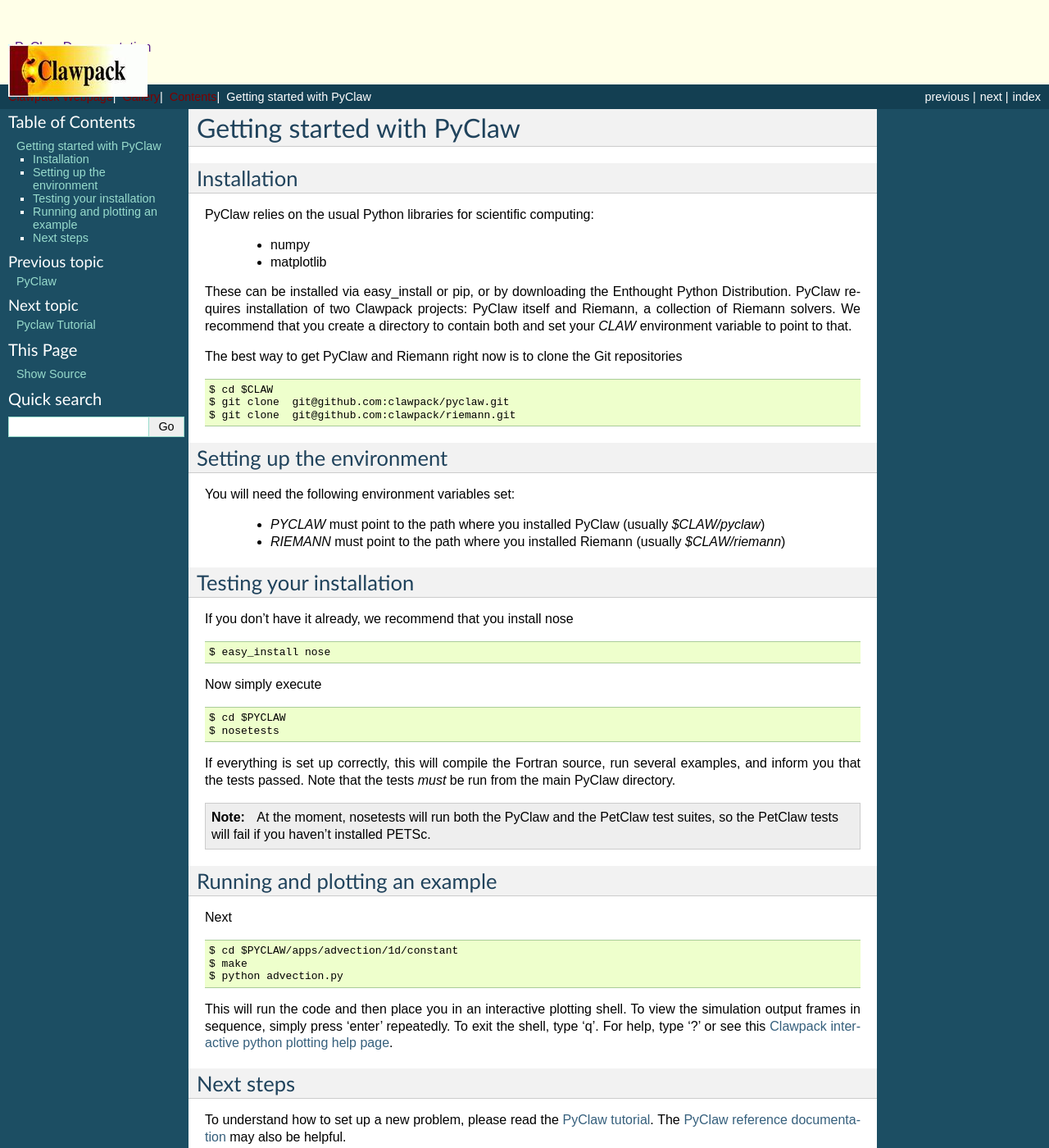
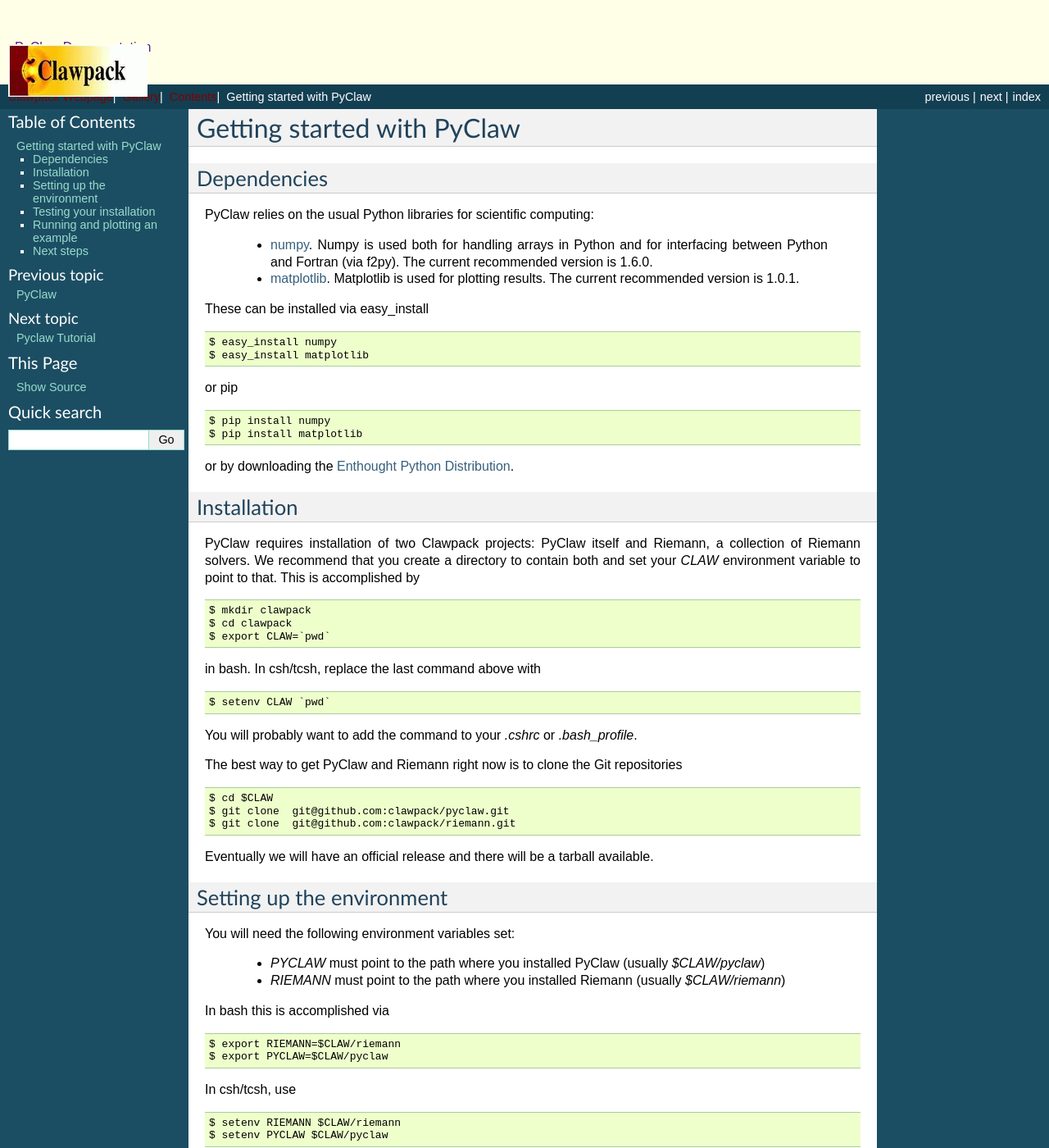
Before and after one commit to clawpack/pyclaw, a Sphinx documentation site: the page built from doc/started.rst, in a window 1280 px wide and 1400 px high. Shown: the whole window at 82% size. Built offline with Sphinx 7.4.7, drawn with Linux system fonts in a browser that asks for light colours; pages that are not in the unit, such as notebooks, are missing from menus; some of the changed text lies outside the part shown.

```diff
--- a/doc/conf.py
+++ b/doc/conf.py
@@ -8,7 +8,7 @@ import sys, os
 # If extensions (or modules to document with autodoc) are in another directory,
 # add these directories to sys.path here. If the directory is relative to the
 # documentation root, use os.path.abspath to make it absolute, like shown here.
-#sys.path.append(os.path.abspath('../..'))
+sys.path.append(os.path.abspath('../src'))
 sys.path.append(os.path.abspath('./ext'))
 
 
@@ -22,7 +22,7 @@ sys.path.append(os.path.abspath('./ext'))
 extensions = ['sphinx.ext.autodoc', 'sphinx.ext.doctest', 'sphinx.ext.intersphinx', 'sphinx.ext.todo', 'sphinx.ext.coverage', 'sphinx.ext.jsmath', 'sphinx.ext.viewcode']
 
 # Add any paths that contain templates here, relative to this directory.
-templates_path = ['_templates']
+templates_path = ['./_templates']
 
 # The suffix of source filenames.
 source_suffix = '.rst'
@@ -89,7 +89,7 @@ html_theme = 'default'
 html_theme_options = {"rightsidebar": False, "stickysidebar":True}
 
 # Add any paths that contain custom themes here, relative to this directory.
-html_theme_path = ['_static']
+html_theme_path = ['./_static']
 
 
 # Theme options are theme-specific and customize the look and feel of a theme
@@ -119,7 +119,7 @@ html_favicon = '_static/clawicon.ico'
 # Add any paths that contain custom static files (such as style sheets) here,
 # relative to this directory. They are copied after the builtin static files,
 # so a file named "default.css" will overwrite the builtin "default.css".
-html_static_path = ['_static']
+html_static_path = ['./_static']
 
 # If not '', a 'Last updated on:' timestamp is inserted at every page bottom,
 # using the given strftime format.
--- a/doc/started.rst
+++ b/doc/started.rst
@@ -4,19 +4,47 @@
 Getting started with PyClaw
 ============================
 
-Installation
+Dependencies
 ==================
 PyClaw relies on the usual Python libraries for scientific computing:
 
-  * numpy
+  * `numpy <http://numpy.scipy.org/>`_. Numpy is used both for handling
+    arrays in Python and for interfacing between Python and Fortran
+    (via f2py).  The current recommended version is 1.6.0.
 
-  * matplotlib
+  * `matplotlib <http://matplotlib.sourceforge.net/>`_.  Matplotlib is
+    used for plotting results.  The current recommended version is 1.0.1.
 
-These can be installed via easy_install or pip, or by downloading the Enthought
-Python Distribution.
+These can be installed via easy_install ::
+
+    $ easy_install numpy
+    $ easy_install matplotlib
+
+or pip ::
+
+    $ pip install numpy
+    $ pip install matplotlib
+
+or by downloading the
+`Enthought Python Distribution <http://www.enthought.com/products/epd.php>`_.
+
+
+Installation
+==================
 PyClaw requires installation of two Clawpack projects: PyClaw itself and
 Riemann, a collection of Riemann solvers.  We recommend that you create
 a directory to contain both and set your `CLAW` environment variable to point to that.
+This is accomplished by ::
+
+    $ mkdir clawpack
+    $ cd clawpack
+    $ export CLAW=`pwd`
+
+in bash.  In csh/tcsh, replace the last command above with ::
+
+    $ setenv CLAW `pwd`
+
+You will probably want to add the command to your `.cshrc` or `.bash_profile`.
 
 The best way to get PyClaw and Riemann right now is to clone the Git repositories ::
 
@@ -24,12 +52,25 @@ The best way to get PyClaw and Riemann right now is to clone the Git repositorie
     $ git clone  git@github.com:clawpack/pyclaw.git
     $ git clone  git@github.com:clawpack/riemann.git
 
+Eventually we will have an official release and there will be a tarball available.
+
+
 Setting up the environment
 ============================
 You will need the following environment variables set:
 
   * `PYCLAW` must point to the path where you installed PyClaw (usually `$CLAW/pyclaw`)
   * `RIEMANN` must point to the path where you installed Riemann (usually `$CLAW/riemann`)
+
+In bash this is accomplished via ::
+
+    $ export RIEMANN=$CLAW/riemann
+    $ export PYCLAW=$CLAW/pyclaw
+
+In csh/tcsh, use ::
+
+    $ setenv RIEMANN $CLAW/riemann
+    $ setenv PYCLAW $CLAW/pyclaw
 
 Testing your installation
 ============================
@@ -43,7 +84,7 @@ Now simply execute ::
     $ nosetests
 
 If everything is set up correctly, this will compile the Fortran source,
-run several examples, and inform you that the tests passed.  Note that the
+run several tests, and inform you that the tests passed.  Note that the
 tests *must* be run from the main PyClaw directory.
 
 .. note::
```
Also changed, not shown: doc/petclaw/started.rst (+22 -20 lines).
